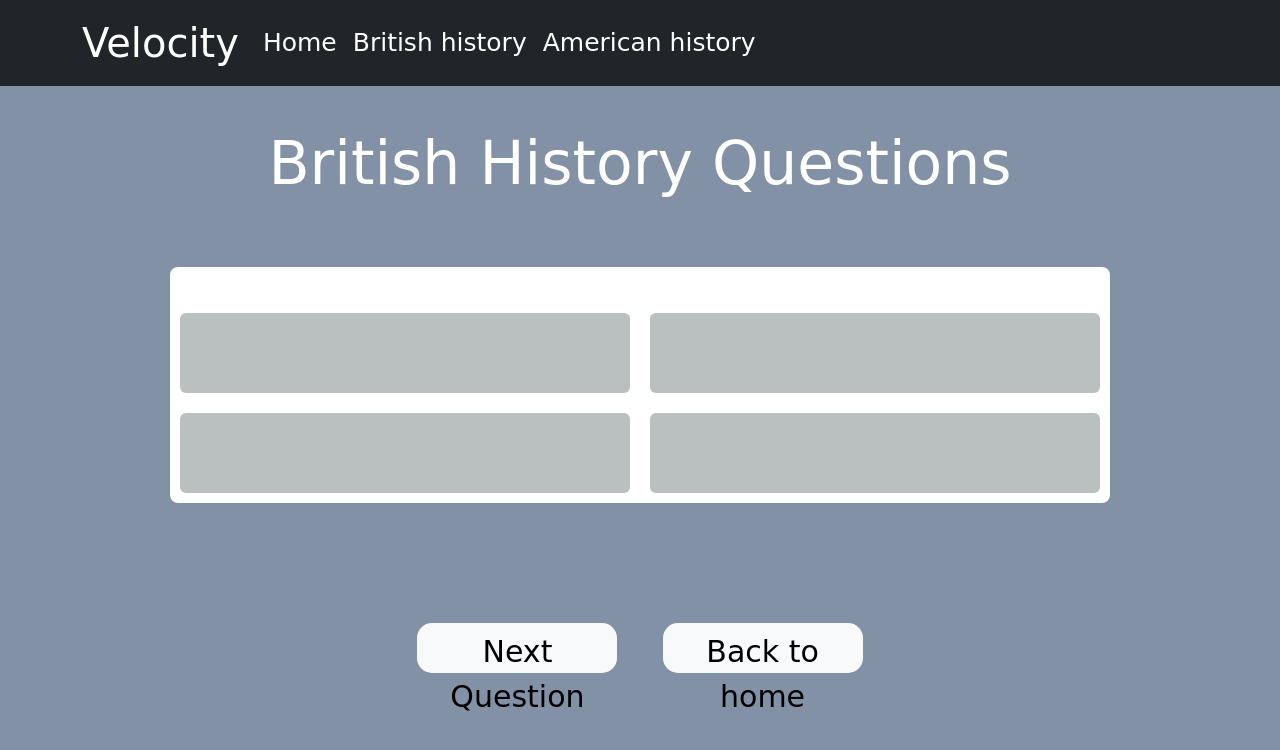
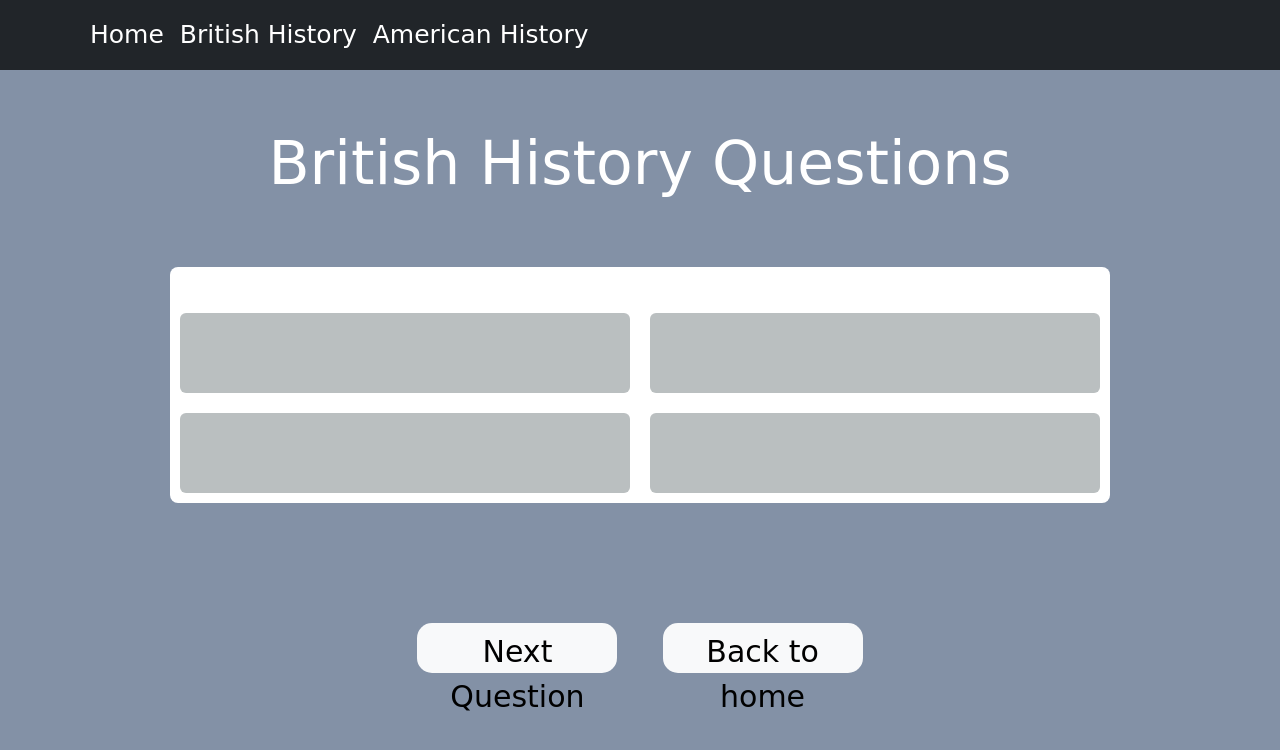
Before and after one commit to TatyanaA/lap1_client, a website: page quizBritish.html in a window 1280 px wide. Drawn offline with nearby package versions, Linux system fonts and the light colour scheme; no server answers; a web font is replaced by a local one.

Commit message:
Tweak navbar layout

```diff
--- a/quizBritish.html
+++ b/quizBritish.html
@@ -23,9 +23,8 @@
 
   <body>
     <!-- Nav bar -->
-    <nav class="navbar navbar-expand-lg navbar-dark bg-dark">
+    <nav class="navbar navbar-expand-lg flex navbar-dark bg-dark">
       <div class="container">
-        <a class="navbar-brand velocity" href="./index.html">Velocity</a>
         <button
           class="navbar-toggler"
           type="button"
@@ -50,7 +49,7 @@
                 class="nav-link active"
                 aria-current="page"
                 href="./britishOptions.html"
-                >British history</a
+                >British History</a
               >
             </li>
 
@@ -59,7 +58,7 @@
                 class="nav-link active"
                 aria-current="page"
                 href="./americanOptions.html"
-                >American history</a
+                >American History</a
               >
             </li>
           </ul>
```
